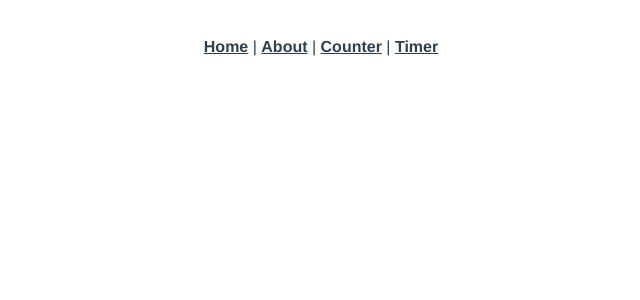
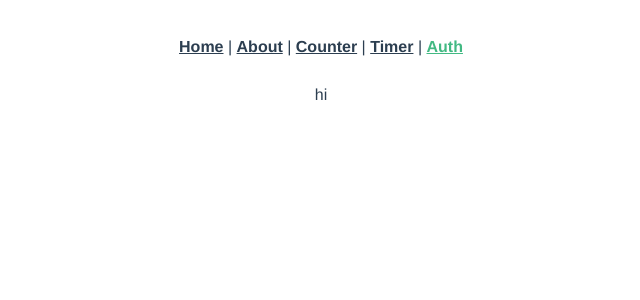
Before and after one commit to davidsteltz/squad-goals, a Vue app: page /login in a window 1280 px wide. Shown: the top 300 px of the page, without its empty margins (319-959 px from the left). Built offline with nearby package versions, Linux system fonts and the light colour scheme.

Commit message:
basic route and component for auth page

```diff
--- a/src/App.vue
+++ b/src/App.vue
@@ -4,7 +4,8 @@
       <router-link to="/">Home</router-link> |
       <router-link to="/about">About</router-link> |
       <router-link to="/counter">Counter</router-link> |
-      <router-link to="/timer">Timer</router-link>
+      <router-link to="/timer">Timer</router-link> |
+      <router-link to="/login">Auth</router-link>
     </div>
     <router-view/>
   </div>
@@ -12,7 +13,7 @@
 
 <style lang="scss">
 #app {
-  font-family: 'Avenir', Helvetica, Arial, sans-serif;
+  font-family: "Avenir", Helvetica, Arial, sans-serif;
   -webkit-font-smoothing: antialiased;
   -moz-osx-font-smoothing: grayscale;
   text-align: center;
--- /dev/null
+++ b/src/components/AuthCard.vue
@@ -0,0 +1,12 @@
+<template>
+  <div class="hello">
+hi
+  </div>
+</template>
+
+<script>
+export default {};
+</script>
+
+<style scoped lang="scss">
+</style>
--- a/src/router.js
+++ b/src/router.js
@@ -1,35 +1,43 @@
-import Vue from 'vue'
-import Router from 'vue-router'
-import Home from './views/Home.vue'
-
-Vue.use(Router)
+import Vue from "vue";
+import Router from "vue-router";
+import Home from "./views/Home.vue";
+Vue.use(Router);
 
 export default new Router({
-  mode: 'history',
+  mode: "history",
   base: process.env.BASE_URL,
   routes: [
     {
-      path: '/',
-      name: 'home',
+      path: "/",
+      name: "home",
       component: Home
     },
     {
-      path: '/about',
-      name: 'about',
+      path: "/about",
+      name: "about",
       // route level code-splitting
       // this generates a separate chunk (about.[hash].js) for this route
       // which is lazy-loaded when the route is visited.
-      component: () => import(/* webpackChunkName: "about" */ './views/About.vue')
+      component: () =>
+        import(/* webpackChunkName: "about" */ "./views/About.vue")
     },
     {
-      path: '/Counter',
-      name: 'counter',
-      component: () => import(/* webpackChunkName: "about" */ './views/Counter.vue')
+      path: "/Counter",
+      name: "counter",
+      component: () =>
+        import(/* webpackChunkName: "about" */ "./views/Counter.vue")
     },
     {
-      path: '/Timer',
-      name: 'timer',
-      component: () => import(/* webpackChunkName: "about" */ './views/Timer.vue')
+      path: "/Timer",
+      name: "timer",
+      component: () =>
+        import(/* webpackChunkName: "about" */ "./views/Timer.vue")
+    },
+    {
+      path: "/login",
+      name: "login",
+      component: () =>
+        import(/* webpackChunkName: "about" */ "./views/LoginPage.vue")
     }
   ]
-})
+});
--- /dev/null
+++ b/src/views/LoginPage.vue
@@ -0,0 +1,18 @@
+<template>
+  <div class="home">
+
+    <AuthCard/>
+  </div>
+</template>
+
+<script>
+// @ is an alias to /src
+import AuthCard from "../components/AuthCard";
+
+export default {
+  name: "home",
+  components: {
+    AuthCard
+  }
+};
+</script>
```
